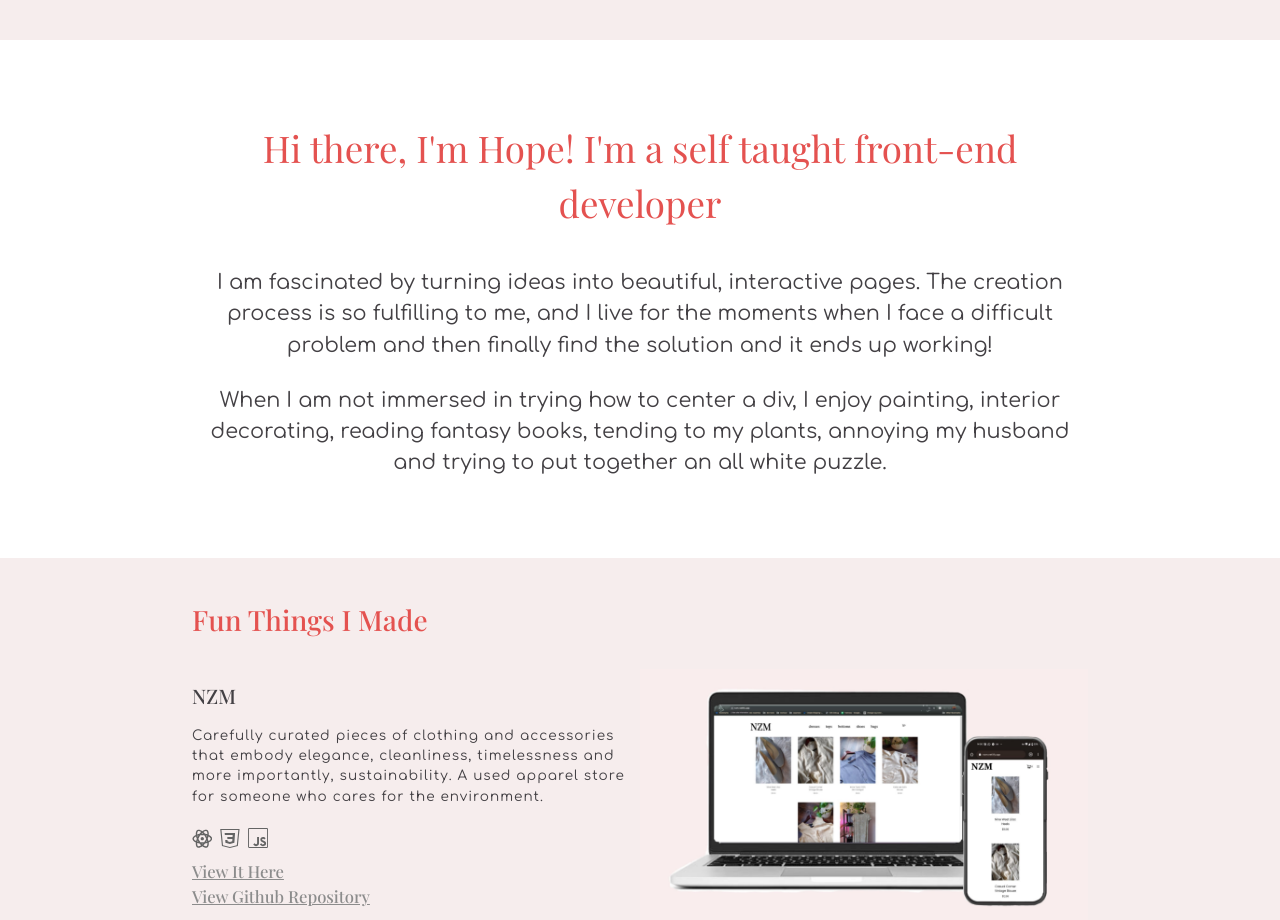
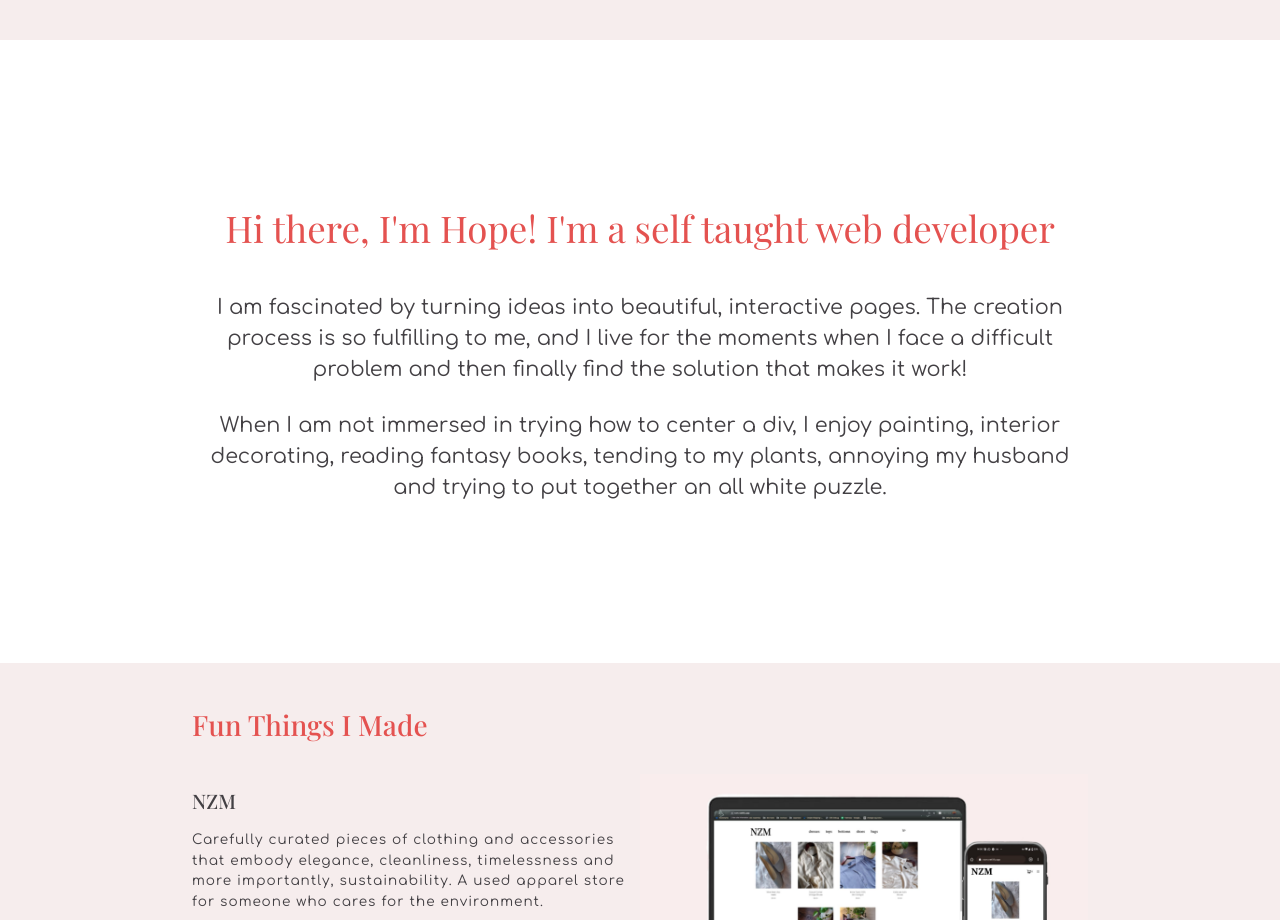
Before and after one commit to jezraelhope/Portfolio, a React (Create React App) app: page / in a window 1280 px wide. Shown: the part 820-1740 px from the top of the page. Built offline with nearby package versions, Linux system fonts and the light colour scheme; a web font is replaced by a local one.

Commit message:
Update Resume, some styling and about me text

```diff
--- a/src/Components/AboutMe.js
+++ b/src/Components/AboutMe.js
@@ -5,12 +5,12 @@ import "../Styles/aboutme.css";
 const AboutMe = () => {
   return (
     <div className="about-me" id="about-me">
-      <h2>Hi there, I'm Hope! I'm a self taught front-end developer</h2>
+      <h2>Hi there, I'm Hope! I'm a self taught web developer</h2>
       <p className="about-me-p">
         I am fascinated by turning ideas into beautiful, interactive pages. The
         creation process is so fulfilling to me, and I live for the moments when
-        I face a difficult problem and then finally find the solution and it
-        ends up working!
+        I face a difficult problem and then finally find the solution that makes
+        it work!
       </p>
       <br />
       <p className="about-me-p">
--- a/src/Components/Home.js
+++ b/src/Components/Home.js
@@ -10,11 +10,18 @@ const Home = () => {
 
         <div className="bottom">
           <nav className="home-links">
-            <a href="https://github.com/jezraelhope">Github</a>
+            <a target="_blank" href="https://github.com/jezraelhope">
+              Github
+            </a>
 
-            <a href="https://www.linkedin.com/in/jezraelhope/">LinkedIn</a>
+            <a target="_blank" href="https://www.linkedin.com/in/jezraelhope/">
+              LinkedIn
+            </a>
 
-            <a href="https://www.canva.com/design/DAFRYPdhgCA/kJeVaNI7uypa643u7rt4Gw/view?utm_content=DAFRYPdhgCA&utm_campaign=designshare&utm_medium=link2&utm_source=sharebutton">
+            <a
+              target="_blank"
+              href="https://drive.google.com/file/d/1_40QDwPgzkPCrxDupQJodvfkgHlC43yK/view?usp=sharing"
+            >
               Resume
             </a>
           </nav>
--- a/src/Styles/aboutme.css
+++ b/src/Styles/aboutme.css
@@ -1,8 +1,8 @@
 .about-me {
-	color:#e45250;
+  color: #e45250;
   text-align: center;
   width: 70%;
-	margin: 4em auto;
+  margin: 5em auto;
   line-height: 1.5;
 }
 
@@ -17,15 +17,16 @@
   font-family: "Comfortaa", serif;
 }
 
-@media screen and (min-width:768px) {
+@media screen and (min-width: 768px) {
   .about-me {
-		margin: 5em auto;
+    margin: 10em auto;
   }
   .about-me h2 {
     font-size: 2.3em;
   }
 
-	.about-me-p, p {
+  .about-me-p,
+  p {
     font-size: 1.3em;
   }
 }
```
Lines whose indentation alone changed are shown as unchanged.
